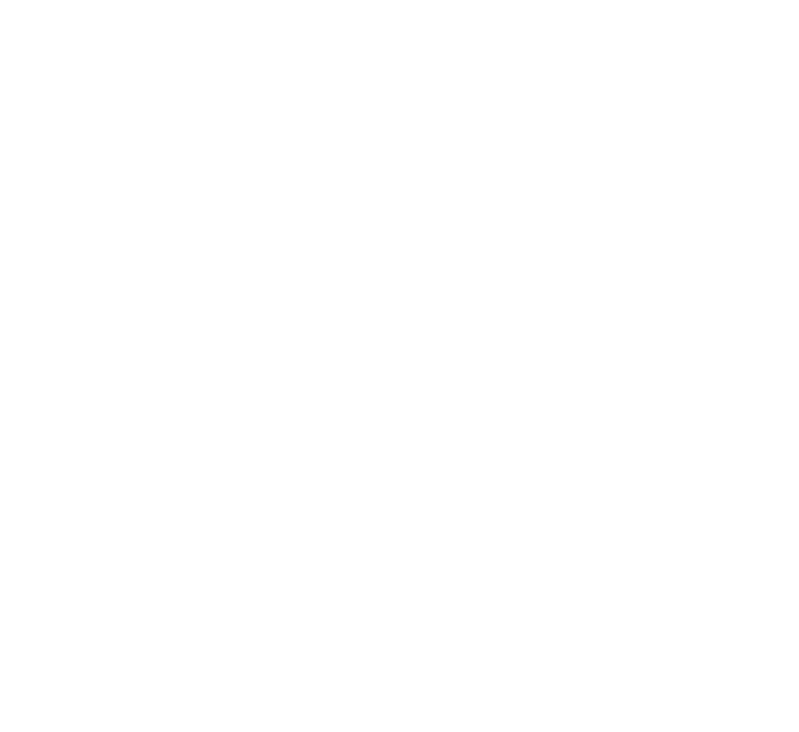
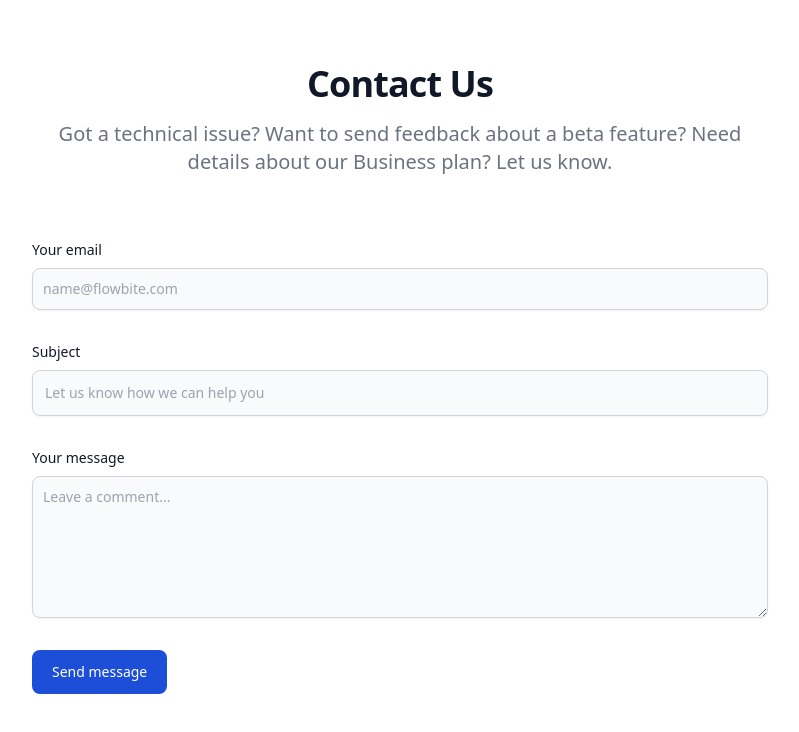
Before and after one commit to roopeshsn/embed, a Vue app: page /contact/embed/1 in a window 1280 px wide. Before the commit this address had no page. Shown: the top 732 px of the page, without its empty margins (240-1039 px from the left). Built offline with nearby package versions, Linux system fonts and the light colour scheme; the HTML template or start-up script is replaced by a standard one.

Commit message:
feat: contact page

```diff
--- a/src/api/index.js
+++ b/src/api/index.js
@@ -6,5 +6,6 @@
 const account = new Account(client)
 const dbId = '646a23a86d6f1b2ba8a2'
 const formsCollectionId = '6481bcdf87ed0f0b5053'
+const responsesCollectionId = '6481fa429717c0bc986d'
 
-export {client, account, databases, dbId, formsCollectionId}
+export {client, account, databases, dbId, formsCollectionId, responsesCollectionId}
--- /dev/null
+++ b/src/components/Contact.vue
@@ -0,0 +1,110 @@
+<template lang="">
+  <section class="bg-white">
+    <div class="py-8 lg:py-16 px-4 mx-auto max-w-screen-md">
+      <h2
+        class="mb-4 text-4xl tracking-tight font-extrabold text-center text-gray-900"
+      >
+        Contact Us
+      </h2>
+      <p
+        class="mb-8 lg:mb-16 font-light text-center text-gray-500 dark:text-gray-400 sm:text-xl"
+      >
+        Got a technical issue? Want to send feedback about a beta feature? Need
+        details about our Business plan? Let us know.
+      </p>
+      <form action="#" class="space-y-8" @submit.prevent="handleSubmit">
+        <div>
+          <label
+            for="email"
+            class="block mb-2 text-sm font-medium text-gray-900"
+            >Your email</label
+          >
+          <input
+            type="email"
+            id="email"
+            class="shadow-sm bg-gray-50 border border-gray-300 text-gray-900 text-sm rounded-lg focus:ring-primary-500 focus:border-primary-500 block w-full p-2.5"
+            placeholder="name@flowbite.com"
+            v-model="email"
+            required
+          />
+        </div>
+        <div>
+          <label
+            for="subject"
+            class="block mb-2 text-sm font-medium text-gray-900"
+            >Subject</label
+          >
+          <input
+            type="text"
+            id="subject"
+            class="block p-3 w-full text-sm text-gray-900 bg-gray-50 rounded-lg border border-gray-300 shadow-sm focus:ring-primary-500 focus:border-primary-500"
+            placeholder="Let us know how we can help you"
+            v-model="subject"
+            required
+          />
+        </div>
+        <div class="sm:col-span-2">
+          <label
+            for="message"
+            class="block mb-2 text-sm font-medium text-gray-900"
+            >Your message</label
+          >
+          <textarea
+            id="message"
+            rows="6"
+            class="block p-2.5 w-full text-sm text-gray-900 bg-gray-50 rounded-lg shadow-sm border border-gray-300 focus:ring-primary-500 focus:border-primary-500"
+            placeholder="Leave a comment..."
+            v-model="message"
+          ></textarea>
+        </div>
+        <button
+          type="submit"
+          class="py-3 px-5 text-sm font-medium text-center text-white rounded-lg bg-blue-700 sm:w-fit hover:bg-blue-800 focus:ring-4 focus:outline-none focus:ring-primary-300"
+        >
+          Send message
+        </button>
+      </form>
+    </div>
+  </section>
+</template>
+<script>
+import { ID } from 'appwrite'
+import { databases, dbId, responsesCollectionId } from '../api'
+
+export default {
+  data() {
+    return {
+      email: '',
+      subject: '',
+      message: '',
+    }
+  },
+  methods: {
+    handleSubmit(e) {
+      const uid = this.$route.params.id
+      const formData = {
+        uid,
+        email: this.email,
+        subject: this.subject,
+        message: this.message,
+      }
+      console.log(formData)
+      const promise = databases.createDocument(
+        dbId,
+        responsesCollectionId,
+        ID.unique(),
+        formData
+      )
+      promise.then(
+        function (response) {
+          console.log(response)
+        },
+        function (error) {
+          console.log(error)
+        }
+      )
+    },
+  },
+}
+</script>
+<style lang=""></style>
--- a/src/components/HelloWorld.vue
+++ /dev/null
@@ -1,43 +0,0 @@
-<script setup>
-defineProps({
-  msg: {
-    type: String,
-    required: true
-  }
-})
-</script>
-
-<template>
-  <div class="greetings">
-    <h1 class="green">{{ msg }}</h1>
-    <h3>
-      You’ve successfully created a project with
-      <a href="https://vitejs.dev/" target="_blank" rel="noopener">Vite</a> +
-      <a href="https://vuejs.org/" target="_blank" rel="noopener">Vue 3</a>.
-    </h3>
-  </div>
-</template>
-
-<style scoped>
-h1 {
-  font-weight: 500;
-  font-size: 2.6rem;
-  top: -10px;
-}
-
-h3 {
-  font-size: 1.2rem;
-}
-
-.greetings h1,
-.greetings h3 {
-  text-align: center;
-}
-
-@media (min-width: 1024px) {
-  .greetings h1,
-  .greetings h3 {
-    text-align: left;
-  }
-}
-</style>
--- a/src/router/index.js
+++ b/src/router/index.js
@@ -3,6 +3,7 @@
 import Signin from '../components/Signin.vue'
 import Signup from '../components/Signup.vue'
 import Dashboard from '../components/Dashboard.vue'
+import Contact from '../components/Contact.vue'
 
 const routes = [
   {
@@ -25,6 +26,11 @@
     name: 'Dashboard',
     component: Dashboard,
   },
+  {
+    path: '/contact/embed/:id',
+    name: 'Contact',
+    component: Contact,
+  },
 ]
 
 const router = createRouter({
```
